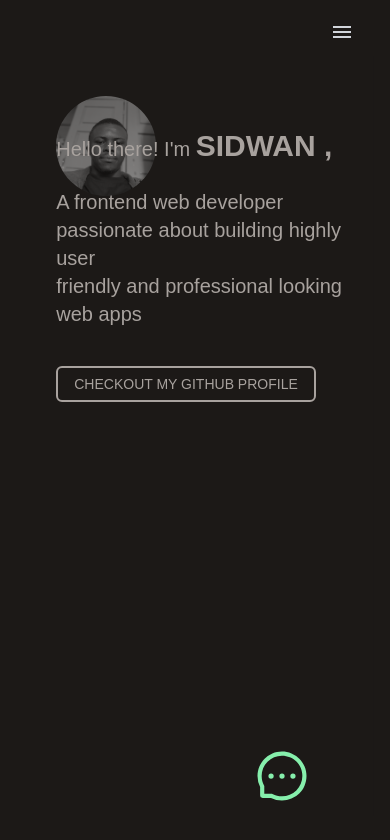
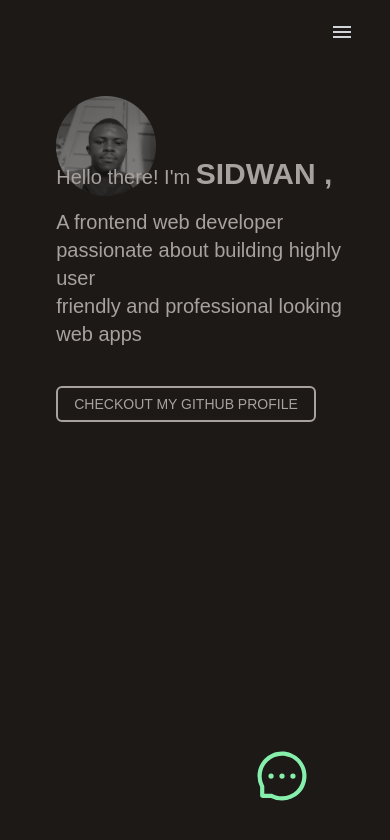
Before and after one commit to ngwasidwan/my-portfolio, a React (Vite) app: page /home in a window 390 px wide. Shown: the top 840 px of the page. Built offline with nearby package versions, Linux system fonts and the light colour scheme.

Commit message:
fixed bug on home and projects page

```diff
--- a/index.html
+++ b/index.html
@@ -9,7 +9,7 @@
     <meta name="viewport" content="width=device-width, initial-scale=1.0" />
     <title>My Portfolio</title>
   </head>
-  <body>
+  <body class="bg-stone-900">
     <div id="root"></div>
     <script type="module" src="/src/main.jsx"></script>
   </body>
--- a/src/pages/Home.jsx
+++ b/src/pages/Home.jsx
@@ -4,14 +4,14 @@ function Home() {
   return (
     <main>
       <div className="grid grid-cols-2 items-center gap-20 max-h-[70vh] relative md:mt-0 mt-20 ">
-        <div className="md:static absolute left-10 bottom-[-200px] text-stone-400 z-10">
-          <h1 className="mb-6 ">
+        <div className="md:static absolute left-10 bottom-[-180px] text-stone-400 z-10 ">
+          <h1 className="mb-4 sm:mb-6">
             Hello there! I&apos;m{" "}
             <span className="md:block inline uppercase text-3xl font-bold mt-2">
               sidwan ,
             </span>
           </h1>
-          <p className="mb-10">
+          <p className="mb-10 ">
             A frontend web developer passionate about building highly user{" "}
             <br />
             friendly and professional looking web apps
@@ -22,7 +22,7 @@ function Home() {
         <img
           src="/boyz.jpg"
           alt="my image"
-          className="md:w-3/4 md:h-3/4 object-cover grayscale  rounded-full opacity-50 h-[100px] w-[100px] ml-10 md:ml-0"
+          className="md:w-3/4 md:h-3/4 object-cover grayscale  rounded-full opacity-50 h-[100px] w-[100px] ml-10 md:ml-0 mb-10 "
         />
       </div>
     </main>
--- a/src/pages/Projects.jsx
+++ b/src/pages/Projects.jsx
@@ -1,7 +1,7 @@
 function projects() {
   return (
     <div>
-      <div className="flex gap-10  bg-stone-800 my-12 grid-cols-1  ">
+      <div className="flex gap-10 flex-col md:flex-row  my-12 grid-cols-1  pb-5">
         <figure>
           <img src="/Screenshot-3.png" alt="projects" />
 
```
